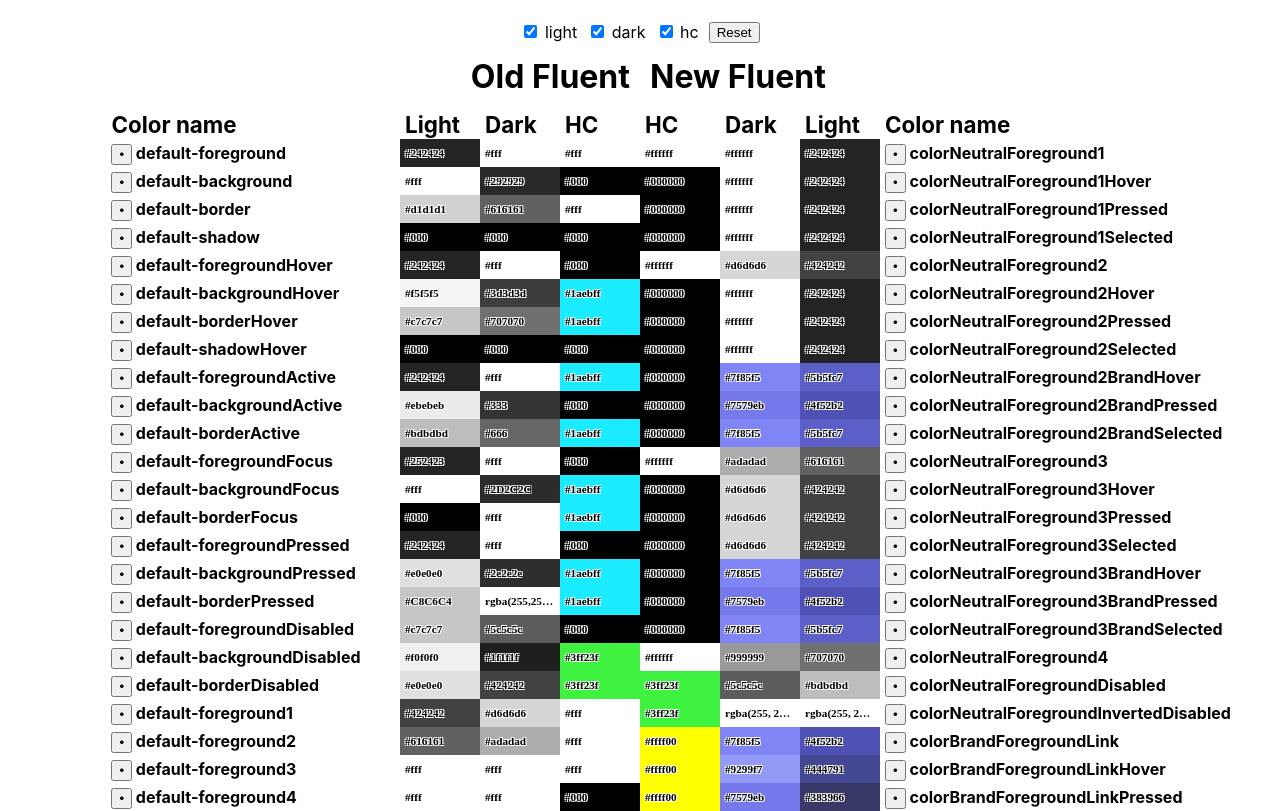
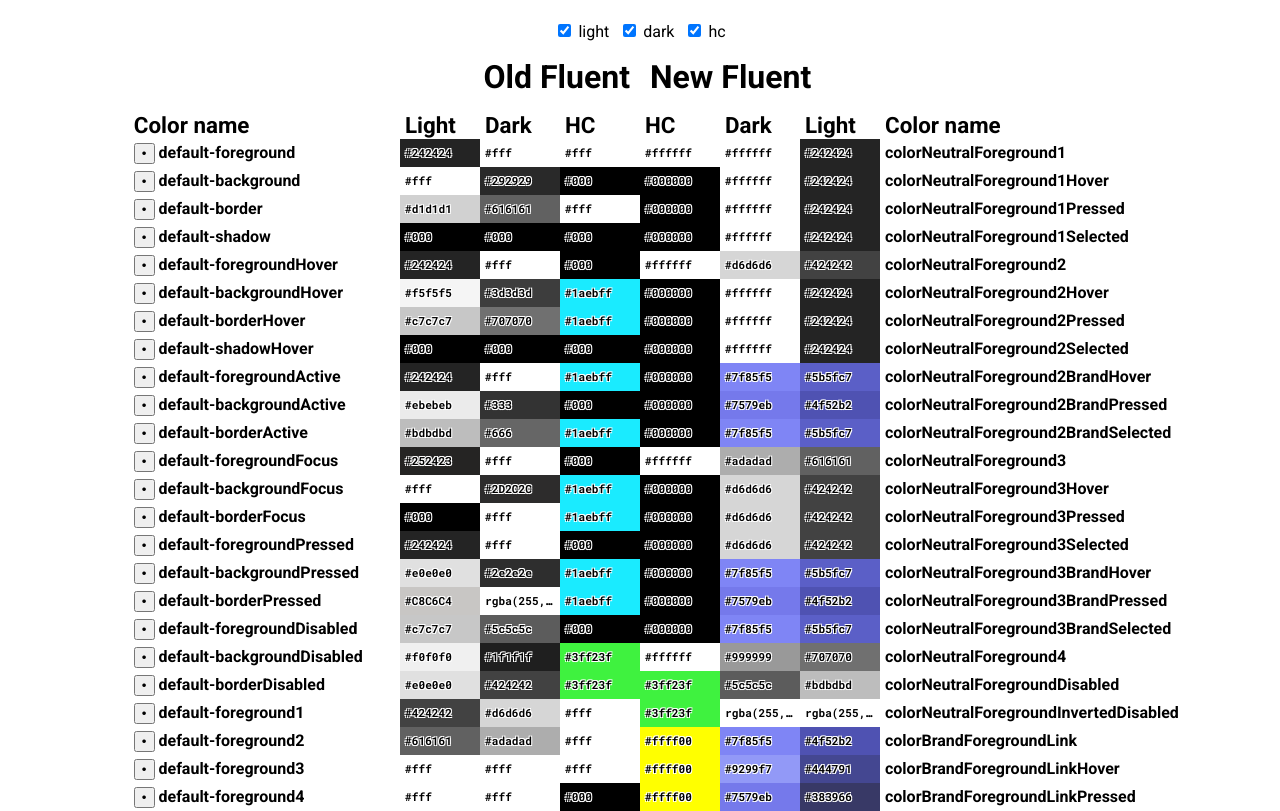
Before and after one commit to kpodurgiel/fluent-colors, a React (Vite) app: page / in a window 1280 px wide. Shown: the top 811 px of the page. Built offline with nearby package versions, Linux system fonts and the light colour scheme.

Commit message:
some fixes

```diff
--- a/index.html
+++ b/index.html
@@ -5,6 +5,8 @@
     <link rel="icon" type="image/svg+xml" href="/vite.svg" />
     <meta name="viewport" content="width=device-width, initial-scale=1.0" />
     <title>Fluent UI Color Migration Reference</title>
+    <link rel="preconnect" href="https://fonts.googleapis.com">
+    <link rel="preconnect" href="https://fonts.gstatic.com" crossorigin>
   </head>
   <body>
     <div id="root"></div>
--- a/src/App.tsx
+++ b/src/App.tsx
@@ -6,6 +6,7 @@
 import Color from "colorjs.io";
 
 type OrderKeyType = {
+  name: string;
   light: string;
   dark: string;
   hc: string;
@@ -58,7 +59,7 @@
 };
 
 const AppInner = () => {
-  const { light, setLight, dark, setDark, hc, setHc, orderKey, setOrderKey } = useSettingContext();
+  const { light, setLight, dark, setDark, hc, setHc, orderKey } = useSettingContext();
 
   const fluentNewSorted = useMemo(() => {
     if (!orderKey) return fluentNew;
@@ -71,7 +72,6 @@
       }))
       .sort((a, b) => a.difference - b.difference)
       .map((x) => x.color);
-    console.log(colorsWithDiffs);
     return Object.fromEntries(colorsWithDiffs);
   }, [fluentNew, orderKey]);
 
@@ -88,7 +88,6 @@
           <label>
             <input type="checkbox" checked={hc} onChange={() => setHc((v: boolean) => !v)} /> hc
           </label>
-          <button onClick={() => setOrderKey(null)}>Reset</button>
         </div>
 
         <h1 className="app__old-header">Old Fluent</h1>
@@ -96,13 +95,13 @@
 
         {orderKey ? (
           <>
-            <ColorList colors={{ "Wybrany kolor:": orderKey }} invertedRow={false} />
-            <ColorList colors={fluentNewSorted} invertedRow={true} />
+            <ColorList colors={{ x: orderKey }} resettable />
+            <ColorList colors={fluentNewSorted} isRightSide />
           </>
         ) : (
           <>
-            <ColorList colors={fluentOld} invertedRow={false} />
-            <ColorList colors={fluentNew} invertedRow={true} />
+            <ColorList colors={fluentOld} />
+            <ColorList colors={fluentNew} isRightSide />
           </>
         )}
       </div>
--- a/src/ColorList/ColorList.scss
+++ b/src/ColorList/ColorList.scss
@@ -1,9 +1,14 @@
 .color-list {
   display: grid;
   grid-template-columns: repeat(var(--columns), auto);
+  grid-template-rows: min-content;
   justify-self: start;
-  &--old-fluent {
+  &--left {
     justify-self: end;
+  }
+
+  &--right .color-row-button {
+    display: none;
   }
 }
 
@@ -16,6 +21,7 @@
 .color-row {
   padding: 2px 5px;
 }
+
 .color-row {
   overflow: hidden;
   white-space: nowrap;
@@ -29,7 +35,7 @@
     width: 80px;
     font-size: 0.7em;
     font-weight: bold;
-    font-family: "Roboto Mono";
+    font-family: "Roboto Mono", monospace;
     text-shadow: 1px 1px 0px #fff, -1px 1px 0px #fff, -1px -1px 0px #fff, 1px -1px 0px #fff;
   }
 }
--- a/src/ColorList/ColorList.tsx
+++ b/src/ColorList/ColorList.tsx
@@ -8,7 +8,8 @@
   light: string;
   hc: string;
   dark: string;
-  invertedRow: boolean;
+  isRightSide: boolean;
+  resettable: boolean;
 };
 
 type ColorProps = {
@@ -22,7 +23,7 @@
   </div>
 );
 
-const Headers = ({ invertedRow = false }: { invertedRow: boolean }) => {
+const Headers = ({ isRightSide = false }: { isRightSide: boolean }) => {
   const { light: dlight, dark: ddark, hc: dhc } = useSettingContext();
 
   const x = [
@@ -45,36 +46,51 @@
       </div>
     ),
   ];
-  return invertedRow ? x.reverse() : x;
+  return isRightSide ? x.reverse() : x;
 };
 
-const Row = ({ name, light, hc, dark, invertedRow = false }: RowProps) => {
+const Row = ({ name, light, hc, dark, isRightSide = false, resettable }: RowProps) => {
   const { light: dlight, dark: ddark, hc: dhc, setOrderKey } = useSettingContext();
 
-  const setOrder = () => setOrderKey({ light, hc, dark });
+  const setOrder = () => setOrderKey(resettable ? null : { name, light, hc, dark });
+  const buttonLabel = resettable ? "x" : "•";
 
   const x = [
     <div key="name" className="color-row color-row__name color-area--name" title={name}>
-      <button onClick={setOrder}>•</button> {name}
+      <button className="color-row-button" onClick={setOrder}>
+        {buttonLabel}
+      </button>{" "}
+      {name}
     </div>,
     dlight && <Color key="light" name="light" color={light} />,
     ddark && <Color key="dark" name="dark" color={dark} />,
     dhc && <Color key="hc" name="hc" color={hc} />,
   ];
-  return invertedRow ? x.reverse() : x;
+  return isRightSide ? x.reverse() : x;
 };
 
-export const ColorList = ({ colors, invertedRow = false }: { colors: Colors; invertedRow: boolean }) => {
-  const rows = Object.entries(colors).map(([name, colors]) => <Row key={name} {...{ name, ...colors, invertedRow }} />);
+export const ColorList = ({
+  colors,
+  isRightSide = false,
+  resettable = false,
+}: {
+  colors: Colors;
+  isRightSide?: boolean;
+  resettable?: boolean;
+}) => {
+  const rows = Object.entries(colors).map(([name, colors]) => (
+    <Row key={name} {...{ name, ...colors, isRightSide, resettable }} />
+  ));
 
   const { light, dark, hc } = useSettingContext();
   const columnCount = useMemo<number>(() => 1 + +light + +dark + +hc, [light, dark, hc]);
 
-  const styles = { "--columns": columnCount } as React.CSSProperties;
-
   return (
-    <div className={`color-list ${invertedRow ? "" : "color-list--old-fluent"}`} style={styles}>
-      <Headers {...{ invertedRow }} />
+    <div
+      className={`color-list ${isRightSide ? "color-list--right" : "color-list--left"}`}
+      style={{ "--columns": columnCount } as React.CSSProperties}
+    >
+      <Headers {...{ isRightSide }} />
       {rows}
     </div>
   );
--- a/src/index.css
+++ b/src/index.css
@@ -1,10 +1,10 @@
+@import url("https://fonts.googleapis.com/css2?family=Roboto+Mono:wght@400;700&family=Roboto:wght@400;700&display=swap");
+
 :root {
-  font-family: Inter, Avenir, Helvetica, Arial, sans-serif;
+  font-family: Roboto, sans-serif;
   font-size: 16px;
   line-height: 24px;
   font-weight: 400;
-
-  color-scheme: light dark;
 
   font-synthesis: none;
   text-rendering: optimizeLegibility;
```
